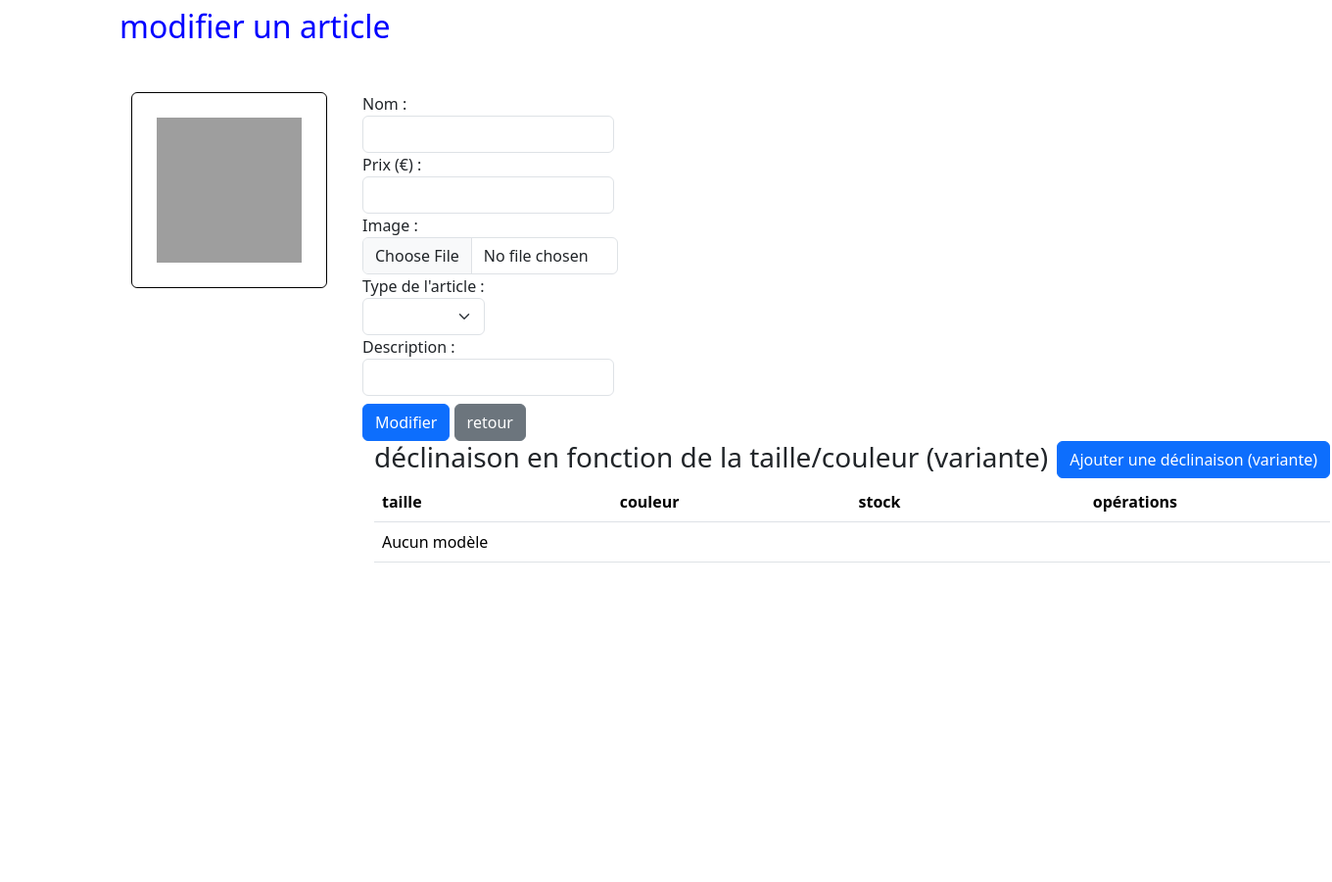
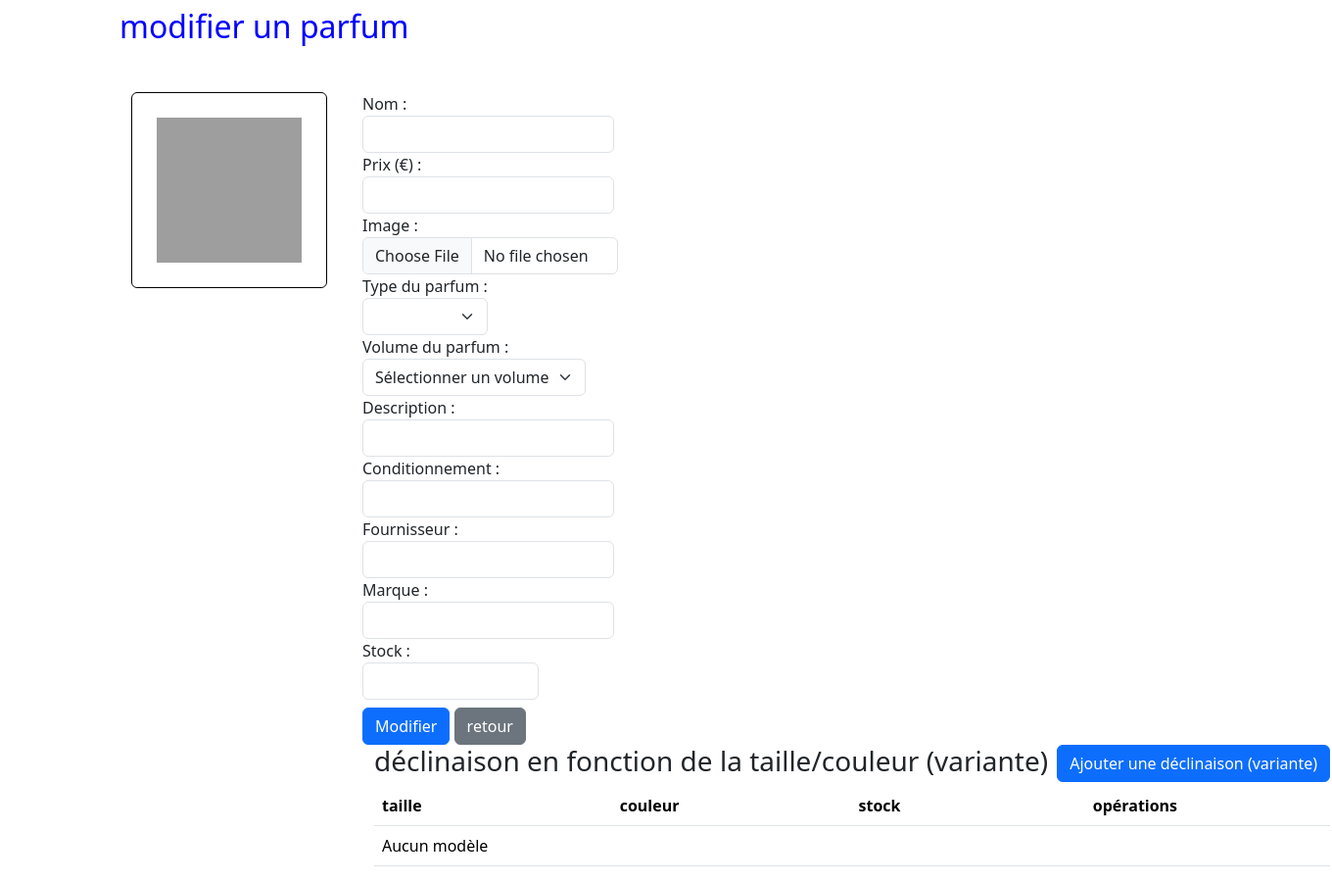
Before and after one commit to agaiffe2-iut90/SAE-SITE-E-COMMERCE, a Flask app: template templates/admin/article/edit_article.html in a window 1360 px wide. Shown: the part 64-964 px from the top of the page at 98% size. Before the commit the page ends 638 px from the top, so only its background shows below. Run offline with Flask 3, Linux system fonts and the light colour scheme; the template is opened without the code that fills it, so the values that code supplies are empty; some libraries are stand-ins or nearby versions; grey boxes are pictures that could not be loaded.

Commit message:
edit côté vendeur

```diff
--- a/templates/admin/article/edit_article.html
+++ b/templates/admin/article/edit_article.html
@@ -13,38 +13,58 @@ types_article : tableau de dictionnaires
 
 {% extends 'admin/layout_admin.html' %}
 {% block title %}
-    <title>modifier un article</title>
+    <title>modifier un parfum</title>
 {% endblock %}
 
 {% block body %}
-    <h2>modifier un article</h2>
+    <h2>modifier un parfum</h2>
         <div class="row mt-5">
-        {%  if article.image is not none %}
-            <img class="card-img-top rounded mx-4 d-block"  style="width:200px; height:200px; border: 1px solid black; padding: 25px;"   id="img_output" src="{{ url_for('static', filename = 'images/') }}{{ article.image}}"  alt="image  de {{ article.nom }}" >
+        {%  if parfum.image is not none %}
+            <img class="card-img-top rounded mx-4 d-block"  style="width:200px; height:200px; border: 1px solid black; padding: 25px;"   id="img_output" src="{{ url_for('static', filename = 'images/') }}{{ parfum.image}}"  alt="image  de {{ parfum.nom }}" >
         {% endif %}
             <div class="w-25">
                 <form class="w-190" method="post" action="/admin/article/edit" enctype="multipart/form-data">
-                    <input type="hidden" value="{{ article.id_article }}" name="id_article">
+                    <input type="hidden" value="{{ parfum.id_article }}" name="id_article">
                     <label for="nom">Nom :
-                        <input name="nom" type="text" value="{{ article.nom }}" class="form-control">
+                        <input name="nom" type="text" value="{{ parfum.nom }}" class="form-control">
                     </label>
                     <label for="prix" > Prix (€) :
-                        <input name="prix" type="number" min="0.0" step="0.01" value="{{ article.prix }}" class="form-control" >
+                        <input name="prix" type="number" min="0.0" step="0.01" value="{{ parfum.prix }}" class="form-control" >
                     </label>
                     <label for="image">Image :                       {# à modifier #}
-                        <input name="image"  onchange="loadFile(event)" type="file" class="form-control" value="{{ article.image }}">             {# à modifier #}
+                        <input name="image"  onchange="loadFile(event)" type="file" class="form-control" value="{{ parfum.image }}">             {# à modifier #}
                     </label>                                         {# à modifier #}
 {#                https://blog.miguelgrinberg.com/post/handling-file-uploads-with-flask#}
 
-                <label for="type_article_id">Type de l'article :
-                    <select name="type_article_id" class="form-select">
+                    <label for="id_type_article">Type du parfum :
+                    <select name="id_type_article" class="form-select">
                             {% for type in types_article %}
-                                 <option value="{{ type.id_type_article }}" {% if type.id_type_article == article.type_article_id %} selected {% endif %}> {{ type.libelle }}</option>
+                                 <option value="{{ type.id_type_article }}" {% if type.id_type_article == parfum.id_type_article %} selected {% endif %}> {{ type.libelle }}</option>
                             {% endfor %}
                         </select>
                     </label>
+                    <label for="volume_id">Volume du parfum :
+                    <select name="volume_id" required class="form-select">
+                        <option value="">Sélectionner un volume</option>
+                        {% for type in volume %}
+                                 <option value="{{ type.id_volume }}" {% if type.id_volume == parfum.volume_id %} selected {% endif %}> {{ type.nom_volume }}</option>
+                        {% endfor %}
+                    </select>
+                    </label>
                     <label for="description">Description :
-                        <input name="description" type="text" value="{{ article.description }}" class="form-control">
+                        <input name="description" type="text" value="{{ parfum.description }}" class="form-control">
+                    </label>
+                    <label for="conditionnement">Conditionnement :
+                    <input name="conditionnement" type="text" value="{{ parfum.conditionnement }}" class="form-control" >
+                    </label>
+                    <label for="fournisseur">Fournisseur :
+                        <input name="fournisseur" type="text" value="{{ parfum.fournisseur }}" class="form-control" >
+                    </label>
+                    <label for="marque">Marque :
+                        <input name="marque" type="text" value="{{ parfum.marque }}" class="form-control" >
+                    </label>
+                    <label for="stock">Stock :
+                        <input name="stock" type="number" value="{{ parfum.stock }}" min="0.0"  max="2147483647" value=""  class="form-control" required>
                     </label>
                     <button class="btn btn-primary mt-2">
                                 Modifier
@@ -56,7 +76,7 @@ types_article : tableau de dictionnaires
 
                     <div style="display: flex; justify-content: space-between">
                         <h3>déclinaison en fonction de la taille/couleur (variante)</h3>
-                        <a class="img-fluid" href="/admin/declinaison_article/add?id_article={{ article.id_article }}">
+                        <a class="img-fluid" href="/admin/declinaison_article/add?id_article={{ parfum.id_article }}">
                             <button class="btn btn-primary">
                                 Ajouter une déclinaison (variante)
                             </button>
--- a/templates/admin/article/show_article.html
+++ b/templates/admin/article/show_article.html
@@ -26,8 +26,8 @@ articles (tableau de dictionnaires)
         </tr>
     </thead>
     <tbody>
-    {% if articles | length >= 1 %}
-        {% for ligne in articles %}
+    {% if parfums | length >= 1 %}
+        {% for ligne in parfums %}
            <tr>
                   <td>{{ ligne.nom }}</td>
                   <td>{{ ligne.id_article }}</td>
```
Also changed, not shown: controllers/admin_article.py (+48 -28 lines), templates/admin/article/add_article.html (+25 -5 lines).
